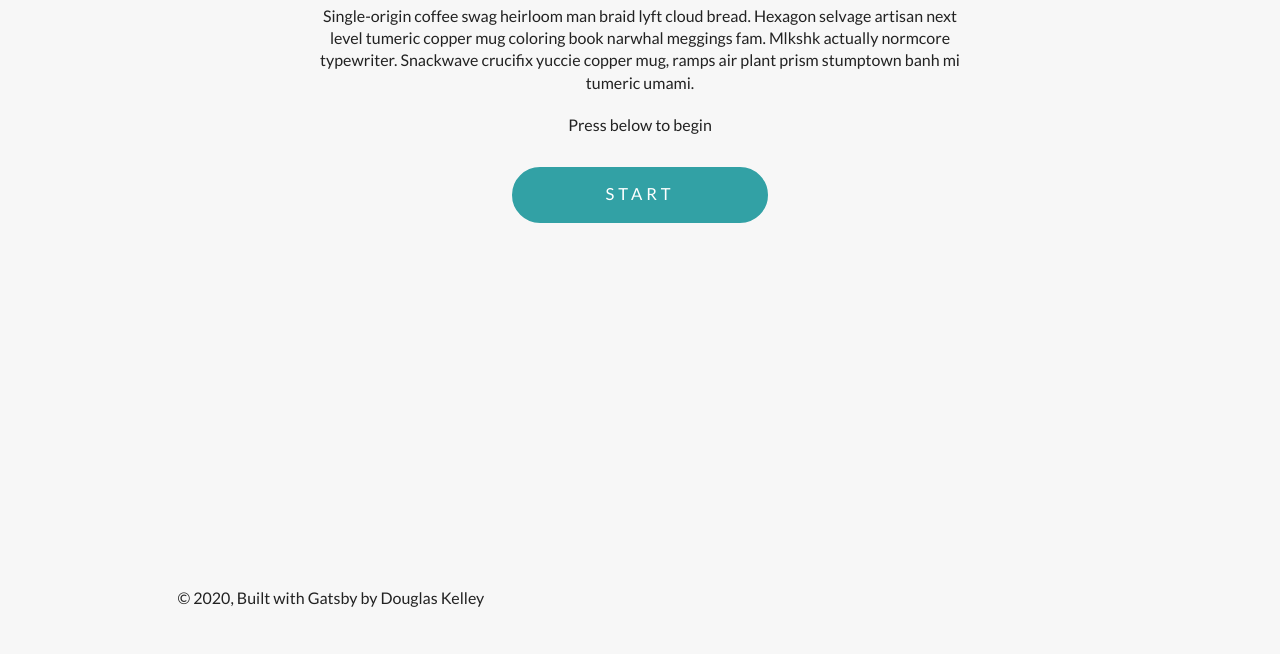
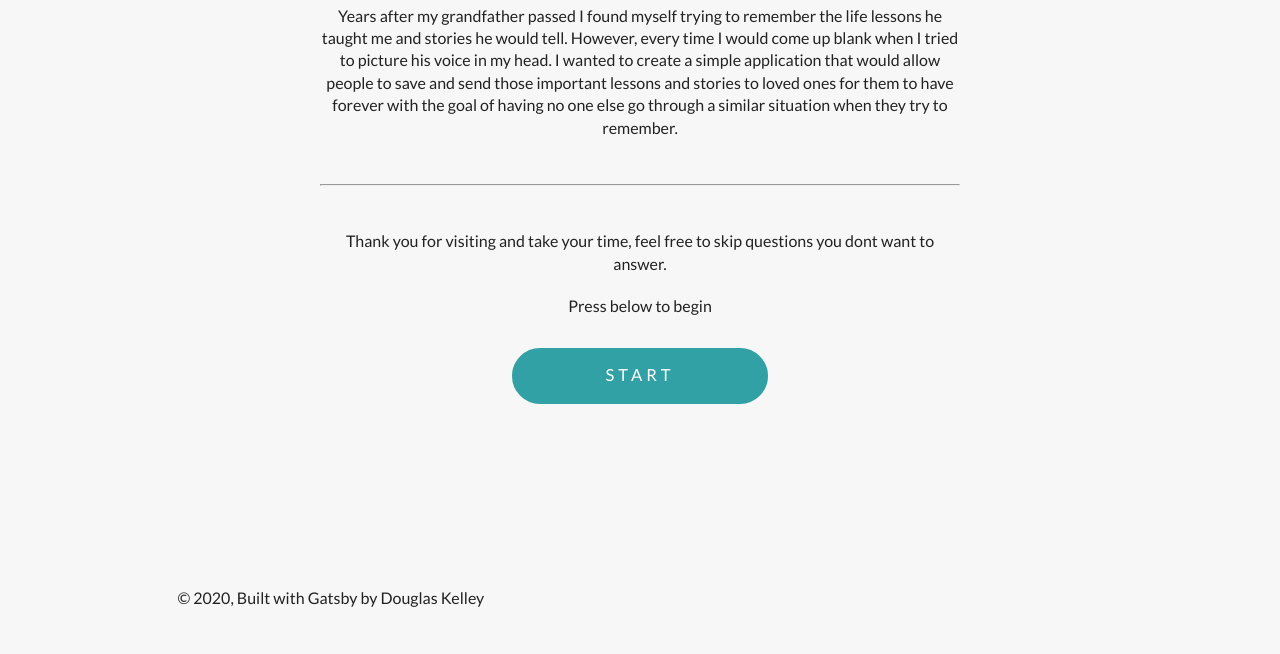
Before and after one commit to Willowmoon/Project-4, a Gatsby site in the folder frontend/project/: page / in a window 1280 px wide. Shown: the part 146-800 px from the top of the page. Built offline with nearby package versions, Linux system fonts and the light colour scheme; Gatsby itself is replaced by a stand-in of ours.

Commit message:
added index blurb

```diff
--- a/frontend/project/gatsby-config.js
+++ b/frontend/project/gatsby-config.js
@@ -3,7 +3,7 @@ require("dotenv").config({
 })
 module.exports = {
   siteMetadata: {
-    title: `Storyline`,
+    title: `StoryShare`,
     description: `Accessible website that allows voice recording and saving of clips with the intention to send recordings to family members as keepsakes.`,
     author: `@douglasshmuglas`,
   },
--- a/frontend/project/src/components/header.js
+++ b/frontend/project/src/components/header.js
@@ -16,8 +16,8 @@ const Header = ({ siteTitle }) => (
         padding: `0.8rem 1rem`,
       }}
     >
-      <h1 style={{ margin: 0, fontSize: '20px' }}>
-        <img src="https://i.imgur.com/F1H691a.png" alt="logo" width="20px"/>
+      <h1 style={{ margin: 0, fontSize: "20px" }}>
+        <img src="https://i.imgur.com/F1H691a.png" alt="logo" width="20px" />
         <Link
           to="/"
           style={{
--- a/frontend/project/src/pages/index.js
+++ b/frontend/project/src/pages/index.js
@@ -9,11 +9,20 @@ export default function Index() {
       <SEO title="Home" />
       <h1>Welcome!</h1>
       <p className="promptBox">
-        Single-origin coffee swag heirloom man braid lyft cloud bread. Hexagon
-        selvage artisan next level tumeric copper mug coloring book narwhal
-        meggings fam. Mlkshk actually normcore typewriter. Snackwave crucifix
-        yuccie copper mug, ramps air plant prism stumptown banh mi tumeric
-        umami.
+        Years after my grandfather passed I found myself trying to remember the
+        life lessons he taught me and stories he would tell. However, every time
+        I would come up blank when I tried to picture his voice in my head. I
+        wanted to create a simple application that would allow people to save
+        and send those important lessons and stories to loved ones for them to
+        have forever with the goal of having no one else go through a similar
+        situation when they try to remember. <br />
+        <br />
+        <br />
+        <hr />
+        <br />
+        <br />
+        Thank you for visiting and take your time, feel free to skip questions
+        you dont want to answer.
       </p>
       <p>Press below to begin</p>
       <AniLink paintDrip hex="#32a1a5" to="/prompts/1" className="btn-primary">
--- a/frontend/project/src/templates/prompt-template.js
+++ b/frontend/project/src/templates/prompt-template.js
@@ -76,6 +76,9 @@ const promptTemplate = ({ data }) => {
               &nbsp;&nbsp;Prev
             </AniLink>
           )}
+          {Number(slug) > 12 ? (
+            ""
+          ) : (
             <AniLink
               className="btn-primary"
               paintDrip
@@ -85,6 +88,7 @@ const promptTemplate = ({ data }) => {
               Next&nbsp;&nbsp;
               <FaChevronRight />
             </AniLink>
+          )}
           <br />
           <br />
           <p>
```
Also changed, not shown: planning/project-worksheet.md (+1 -1 lines), README.MD. Lines whose indentation alone changed are shown as unchanged.
